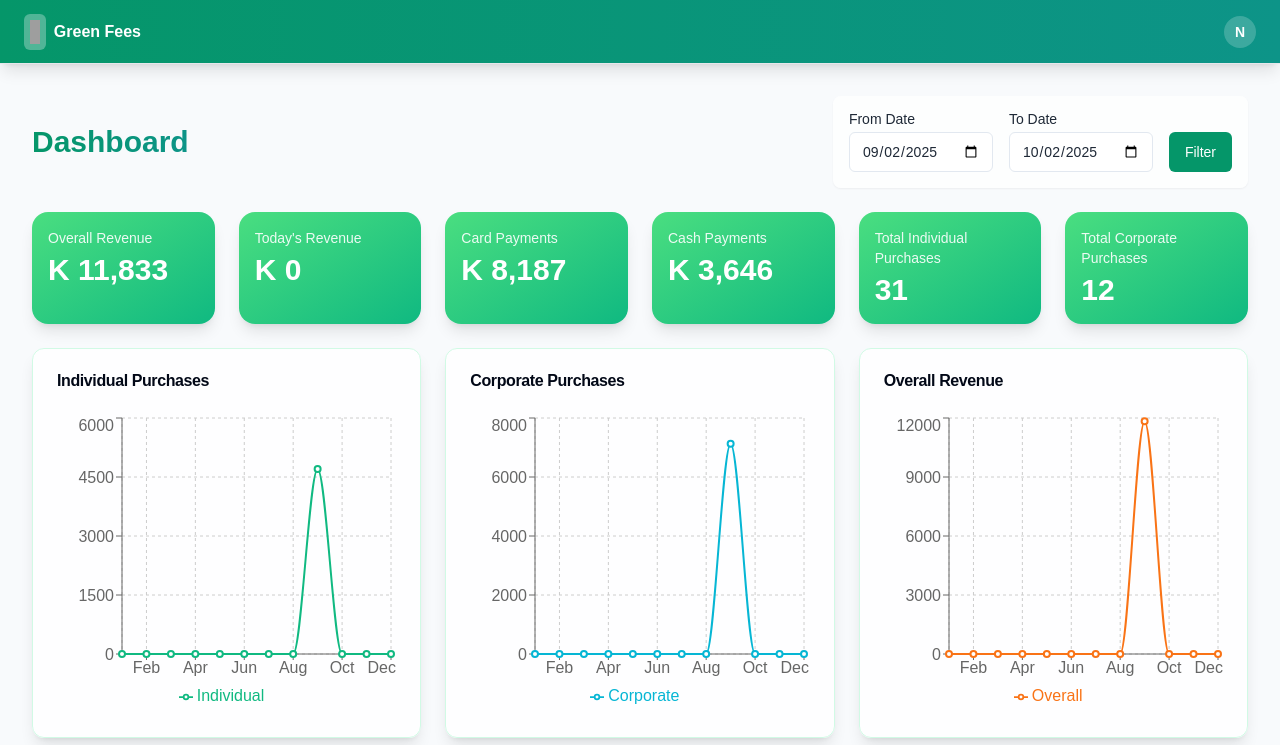
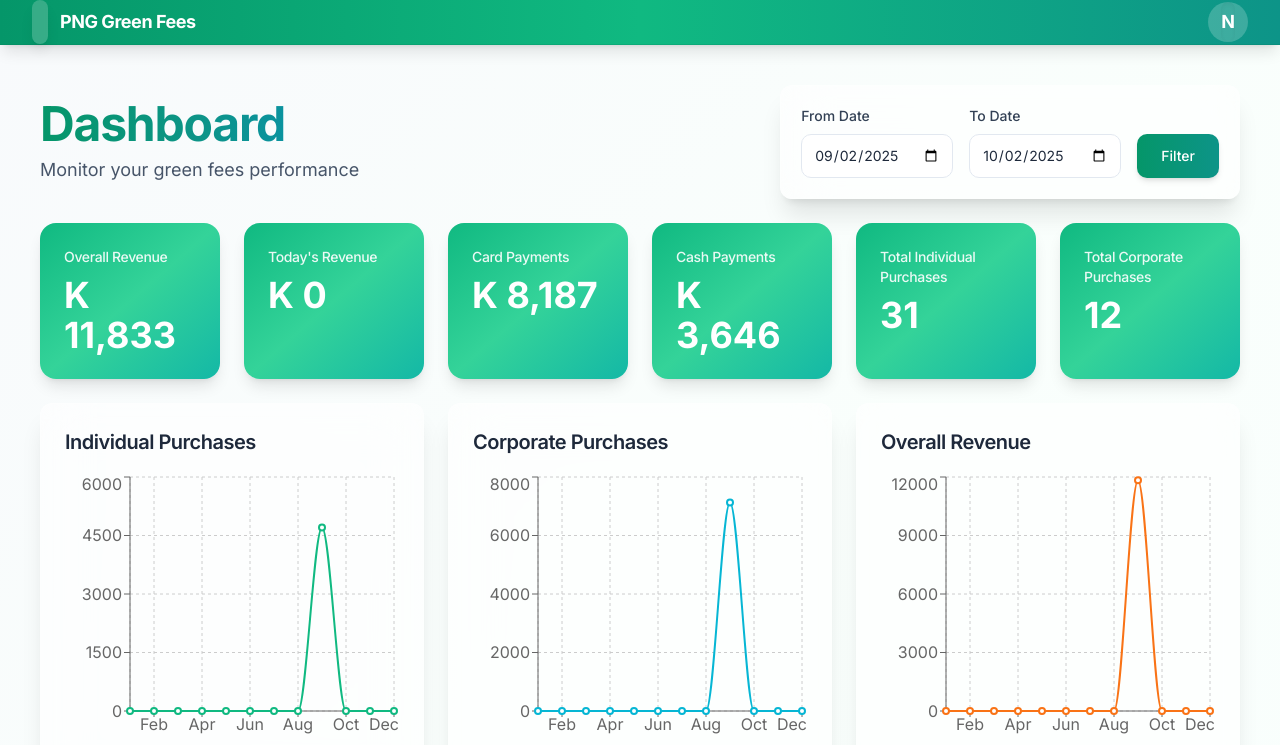
Before and after one commit to nnik2709/greenpay, a React (Vite) app: page / in a window 1280 px wide. Shown: the top 745 px of the page. Built offline with nearby package versions, Linux system fonts and the light colour scheme; sample sign-in values are in the browser's storage; grey boxes are pictures that could not be loaded.

Commit message:
Updated index.css

```diff
--- a/src/components/Header.jsx
+++ b/src/components/Header.jsx
@@ -250,14 +250,15 @@ const Header = () => {
     logout
   } = useAuth();
   const userNavItems = navItemsByRole[user?.role] || [];
-  return <header className="sticky top-0 z-50 flex h-16 items-center gap-4 border-b bg-gradient-to-r from-emerald-600 to-teal-600 px-4 md:px-6 shadow-lg">
-      <div className="flex items-center gap-2 font-semibold text-white">
-        <motion.div whileHover={{
-        rotate: 15
-      }} className="bg-white/30 p-1.5 rounded-md">
-          <img src="https://png-data.sprep.org/themes/custom/inform_png/logo.png" alt="Logo" className="h-6 w-6" />
+  return <header className="sticky top-0 z-50 flex h-18 items-center gap-4 border-b border-emerald-700/20 bg-gradient-to-r from-emerald-600 via-emerald-500 to-teal-600 px-6 md:px-8 shadow-lg backdrop-blur-sm">
+      <div className="flex items-center gap-3 font-bold text-white">
+        <motion.div
+          whileHover={{ rotate: 12, scale: 1.05 }}
+          transition={{ type: "spring", stiffness: 300 }}
+          className="bg-white/20 p-2 rounded-xl shadow-lg backdrop-blur-sm">
+          <img src="https://png-data.sprep.org/themes/custom/inform_png/logo.png" alt="Logo" className="h-7 w-7" />
         </motion.div>
-        <span className="hidden md:inline-block whitespace-nowrap">Green Fees</span>
+        <span className="hidden md:inline-block whitespace-nowrap text-lg tracking-tight">PNG Green Fees</span>
       </div>
 
       <div className="flex w-full items-center gap-4 md:ml-auto md:gap-2 lg:gap-4">
@@ -266,8 +267,8 @@ const Header = () => {
         </div>
         <DropdownMenu>
           <DropdownMenuTrigger asChild>
-            <Button variant="ghost" className="relative h-8 w-8 rounded-full bg-white/20 hover:bg-white/30">
-              <div className="w-8 h-8 rounded-full flex items-center justify-center font-bold text-white">
+            <Button variant="ghost" className="relative h-10 w-10 rounded-full bg-white/20 hover:bg-white/30 transition-all hover:scale-105">
+              <div className="w-10 h-10 rounded-full flex items-center justify-center font-bold text-white text-lg shadow-inner">
                 {user?.email.charAt(0).toUpperCase()}
               </div>
             </Button>
@@ -284,7 +285,7 @@ const Header = () => {
               </DropdownMenuItem>
             </DropdownMenuGroup>
             <DropdownMenuSeparator />
-            <DropdownMenuItem onClick={logout}>
+            <DropdownMenuItem onClick={logout} className="text-red-600 focus:text-red-700 focus:bg-red-50">
               <LogOut className="mr-2 h-4 w-4" />
               <span>Log out</span>
             </DropdownMenuItem>
--- a/src/components/MainLayout.jsx
+++ b/src/components/MainLayout.jsx
@@ -8,7 +8,7 @@ const MainLayout = () => {
   return (
     <div className="flex min-h-screen w-full flex-col">
       <Header />
-      <main className="flex flex-1 flex-col gap-4 p-4 md:gap-8 md:p-8 bg-slate-50">
+      <main className="flex flex-1 flex-col gap-6 p-6 md:gap-10 md:p-10 min-h-screen">
         <AnimatePresence mode="wait">
           <Outlet location={location} key={location.pathname} />
         </AnimatePresence>
--- a/src/index.css
+++ b/src/index.css
@@ -1,12 +1,8 @@
+@import url('https://fonts.googleapis.com/css2?family=Inter:wght@300;400;500;600;700;800&display=swap');
 
 @tailwind base;
 @tailwind components;
 @tailwind utilities;
-
-body {
-  @apply bg-emerald-50 text-gray-800;
-  font-family: 'DM Sans', sans-serif;
-}
 
 @layer base {
   :root {
@@ -29,6 +25,65 @@ body {
     --border: 214.3 31.8% 91.4%;
     --input: 214.3 31.8% 91.4%;
     --ring: 160 84% 39%;
-    --radius: 0.5rem;
+    --radius: 0.75rem;
+  }
+
+  * {
+    @apply border-border;
+  }
+
+  body {
+    @apply bg-gradient-to-br from-slate-50 via-emerald-50/30 to-teal-50/40 text-slate-800;
+    font-family: 'Inter', -apple-system, BlinkMacSystemFont, 'Segoe UI', system-ui, sans-serif;
+    font-feature-settings: 'cv11', 'ss01';
+    line-height: 1.6;
+    -webkit-font-smoothing: antialiased;
+    -moz-osx-font-smoothing: grayscale;
+  }
+
+  h1, h2, h3, h4, h5, h6 {
+    @apply font-semibold tracking-tight;
+    line-height: 1.2;
+  }
+
+  h1 {
+    @apply text-3xl md:text-4xl lg:text-5xl;
+  }
+
+  h2 {
+    @apply text-2xl md:text-3xl lg:text-4xl;
+  }
+
+  h3 {
+    @apply text-xl md:text-2xl;
   }
 }
+
+@layer utilities {
+  .text-balance {
+    text-wrap: balance;
+  }
+
+  .animate-in {
+    animation: animateIn 0.3s ease-out;
+  }
+
+  @keyframes animateIn {
+    from {
+      opacity: 0;
+      transform: translateY(10px);
+    }
+    to {
+      opacity: 1;
+      transform: translateY(0);
+    }
+  }
+
+  .glass-effect {
+    @apply bg-white/60 backdrop-blur-xl border border-white/20 shadow-xl;
+  }
+
+  .card-hover {
+    @apply transition-all duration-300 hover:shadow-2xl hover:-translate-y-1;
+  }
+}
--- a/src/pages/Dashboard.jsx
+++ b/src/pages/Dashboard.jsx
@@ -24,10 +24,12 @@ const StatCard = ({ title, value, index }) => {
       initial={{ opacity: 0, y: 20 }}
       animate={{ opacity: 1, y: 0 }}
       transition={{ duration: 0.5, delay: index * 0.05 }}
-      className="bg-gradient-to-br from-green-400 to-emerald-500 text-white rounded-2xl p-4 shadow-lg"
+      whileHover={{ y: -4, scale: 1.02 }}
+      className="bg-gradient-to-br from-emerald-500 via-emerald-400 to-teal-500 text-white rounded-2xl p-6 shadow-lg hover:shadow-2xl transition-shadow relative overflow-hidden group"
     >
-      <h3 className="text-sm font-medium mb-1 opacity-90">{title}</h3>
-      <p className="text-3xl font-bold">{value}</p>
+      <div className="absolute inset-0 bg-white/0 group-hover:bg-white/10 transition-colors duration-300" />
+      <h3 className="text-sm font-medium mb-2 opacity-90 relative z-10">{title}</h3>
+      <p className="text-3xl md:text-4xl font-bold relative z-10">{value}</p>
     </motion.div>
   );
 };
@@ -125,20 +127,23 @@ const Dashboard = () => {
       transition={{ duration: 0.5 }}
       className="space-y-6"
     >
-      <div className="flex flex-wrap items-center justify-between gap-4">
-        <h1 className="text-3xl font-bold bg-gradient-to-r from-emerald-600 to-teal-600 bg-clip-text text-transparent">
-          Dashboard
-        </h1>
-        <div className="flex flex-wrap items-end gap-4 bg-white/80 p-4 rounded-lg shadow-sm">
-          <div className="grid gap-1.5">
-            <Label htmlFor="from-date">From Date</Label>
-            <Input id="from-date" type="date" value={fromDate} onChange={e => setFromDate(e.target.value)} className="bg-white" />
+      <div className="flex flex-wrap items-center justify-between gap-6 mb-2">
+        <div>
+          <h1 className="text-4xl md:text-5xl font-bold bg-gradient-to-r from-emerald-600 via-teal-600 to-cyan-600 bg-clip-text text-transparent mb-2">
+            Dashboard
+          </h1>
+          <p className="text-slate-600 text-lg">Monitor your green fees performance</p>
+        </div>
+        <div className="flex flex-wrap items-end gap-4 glass-effect p-5 rounded-xl">
+          <div className="grid gap-2">
+            <Label htmlFor="from-date" className="text-sm font-medium text-slate-700">From Date</Label>
+            <Input id="from-date" type="date" value={fromDate} onChange={e => setFromDate(e.target.value)} className="bg-white border-slate-200 h-11" />
           </div>
-          <div className="grid gap-1.5">
-            <Label htmlFor="to-date">To Date</Label>
-            <Input id="to-date" type="date" value={toDate} onChange={e => setToDate(e.target.value)} className="bg-white" />
+          <div className="grid gap-2">
+            <Label htmlFor="to-date" className="text-sm font-medium text-slate-700">To Date</Label>
+            <Input id="to-date" type="date" value={toDate} onChange={e => setToDate(e.target.value)} className="bg-white border-slate-200 h-11" />
           </div>
-          <Button onClick={handleFilter} className="bg-emerald-600 hover:bg-emerald-700 text-white">Filter</Button>
+          <Button onClick={handleFilter} className="bg-gradient-to-r from-emerald-600 to-teal-600 hover:from-emerald-700 hover:to-teal-700 text-white h-11 px-6 shadow-md hover:shadow-lg transition-all">Filter</Button>
         </div>
       </div>
 
@@ -149,9 +154,9 @@ const Dashboard = () => {
       </div>
 
       <div className="grid grid-cols-1 lg:grid-cols-3 gap-6">
-        <Card className="lg:col-span-1 bg-white/80 backdrop-blur-sm shadow-lg border-emerald-100">
-          <CardHeader>
-            <CardTitle>Individual Purchases</CardTitle>
+        <Card className="lg:col-span-1 glass-effect card-hover border-slate-200">
+          <CardHeader className="pb-4">
+            <CardTitle className="text-xl font-semibold text-slate-800">Individual Purchases</CardTitle>
           </CardHeader>
           <CardContent>
             <ResponsiveContainer width="100%" height={300}>
@@ -166,9 +171,9 @@ const Dashboard = () => {
             </ResponsiveContainer>
           </CardContent>
         </Card>
-        <Card className="lg:col-span-1 bg-white/80 backdrop-blur-sm shadow-lg border-emerald-100">
-          <CardHeader>
-            <CardTitle>Corporate Purchases</CardTitle>
+        <Card className="lg:col-span-1 glass-effect card-hover border-slate-200">
+          <CardHeader className="pb-4">
+            <CardTitle className="text-xl font-semibold text-slate-800">Corporate Purchases</CardTitle>
           </CardHeader>
           <CardContent>
             <ResponsiveContainer width="100%" height={300}>
@@ -183,9 +188,9 @@ const Dashboard = () => {
             </ResponsiveContainer>
           </CardContent>
         </Card>
-        <Card className="lg:col-span-1 bg-white/80 backdrop-blur-sm shadow-lg border-emerald-100">
-          <CardHeader>
-            <CardTitle>Overall Revenue</CardTitle>
+        <Card className="lg:col-span-1 glass-effect card-hover border-slate-200">
+          <CardHeader className="pb-4">
+            <CardTitle className="text-xl font-semibold text-slate-800">Overall Revenue</CardTitle>
           </CardHeader>
           <CardContent>
             <ResponsiveContainer width="100%" height={300}>
@@ -202,9 +207,9 @@ const Dashboard = () => {
         </Card>
       </div>
 
-      <Card className="bg-white/80 backdrop-blur-sm shadow-lg border-emerald-100">
-        <CardHeader>
-          <CardTitle>Revenue by Nationality (Kina)</CardTitle>
+      <Card className="glass-effect card-hover border-slate-200">
+        <CardHeader className="pb-4">
+          <CardTitle className="text-xl font-semibold text-slate-800">Revenue by Nationality (Kina)</CardTitle>
         </CardHeader>
         <CardContent>
           <ResponsiveContainer width="100%" height={400}>
--- a/src/pages/Login.jsx
+++ b/src/pages/Login.jsx
@@ -37,34 +37,47 @@ const Login = () => {
   };
 
   return (
-    <div className="flex items-center justify-center min-h-screen p-4 bg-emerald-50/50">
+    <div className="flex items-center justify-center min-h-screen p-4 bg-gradient-to-br from-slate-50 via-emerald-50/40 to-teal-50/50 relative overflow-hidden">
+      <div className="absolute inset-0 bg-[radial-gradient(circle_at_50%_120%,rgba(16,185,129,0.1),rgba(255,255,255,0))]" />
+      <div className="absolute inset-0 bg-[radial-gradient(circle_at_80%_20%,rgba(6,182,212,0.1),rgba(255,255,255,0))]" />
       <motion.div
         initial={{ opacity: 0, y: -50 }}
         animate={{ opacity: 1, y: 0 }}
-        transition={{ duration: 0.5 }}
-        className="w-full max-w-md"
+        transition={{ duration: 0.6, type: "spring", stiffness: 100 }}
+        className="w-full max-w-md relative z-10"
       >
-        <div className="text-center mb-8">
-          <div className="inline-block bg-gradient-to-br from-emerald-400 via-teal-500 to-cyan-600 p-3 rounded-2xl shadow-xl mb-4 transform rotate-3 hover:rotate-0 transition-transform duration-300">
-             <img alt="Green Fees Logo" className="w-20 h-20 object-contain" src="https://images.unsplash.com/photo-1596394723541-3555aa6b843a" />
-          </div>
-          <h1 className="text-3xl md:whitespace-nowrap font-bold bg-gradient-to-r from-emerald-600 to-teal-600 bg-clip-text text-transparent">
-            Green Fees System
+        <div className="text-center mb-10">
+          <motion.div
+            initial={{ scale: 0, rotate: -180 }}
+            animate={{ scale: 1, rotate: 0 }}
+            transition={{ duration: 0.6, type: "spring", stiffness: 120, delay: 0.1 }}
+            whileHover={{ scale: 1.05, rotate: 5 }}
+            className="inline-block bg-gradient-to-br from-emerald-500 via-teal-500 to-cyan-600 p-4 rounded-3xl shadow-2xl mb-6"
+          >
+             <img alt="Green Fees Logo" className="w-24 h-24 object-contain" src="https://images.unsplash.com/photo-1596394723541-3555aa6b843a" />
+          </motion.div>
+          <h1 className="text-4xl md:text-5xl md:whitespace-nowrap font-bold bg-gradient-to-r from-emerald-600 via-teal-600 to-cyan-600 bg-clip-text text-transparent mb-3">
+            PNG Green Fees
           </h1>
-          <p className="text-slate-500">Please sign in to continue</p>
+          <p className="text-slate-600 text-lg">Welcome back! Please sign in to continue</p>
         </div>
 
-        <div className="bg-white/80 backdrop-blur-sm rounded-2xl p-8 shadow-lg border border-emerald-100">
-          <form onSubmit={handleSubmit} className="space-y-6">
+        <motion.div
+          initial={{ opacity: 0, scale: 0.95 }}
+          animate={{ opacity: 1, scale: 1 }}
+          transition={{ duration: 0.5, delay: 0.2 }}
+          className="glass-effect rounded-3xl p-10 shadow-2xl"
+        >
+          <form onSubmit={handleSubmit} className="space-y-7">
             <div className="space-y-2">
-              <Label htmlFor="email">Email Address</Label>
+              <Label htmlFor="email" className="text-sm font-medium text-slate-700">Email Address</Label>
               <div className="relative">
-                <Mail className="absolute left-3 top-1/2 -translate-y-1/2 text-slate-400 w-5 h-5" />
+                <Mail className="absolute left-4 top-1/2 -translate-y-1/2 text-slate-400 w-5 h-5" />
                 <Input
                   id="email"
                   type="email"
                   placeholder="e.g., admin@example.com"
-                  className="pl-10 h-12 border-emerald-200"
+                  className="pl-12 h-14 text-base border-slate-200 focus:border-emerald-500 focus:ring-2 focus:ring-emerald-200 transition-all"
                   value={email}
                   onChange={(e) => setEmail(e.target.value)}
                   required
@@ -73,14 +86,14 @@ const Login = () => {
               </div>
             </div>
             <div className="space-y-2">
-              <Label htmlFor="password">Password</Label>
+              <Label htmlFor="password" className="text-sm font-medium text-slate-700">Password</Label>
               <div className="relative">
-                <Lock className="absolute left-3 top-1/2 -translate-y-1/2 text-slate-400 w-5 h-5" />
+                <Lock className="absolute left-4 top-1/2 -translate-y-1/2 text-slate-400 w-5 h-5" />
                 <Input
                   id="password"
                   type="password"
                   placeholder="Enter your password"
-                  className="pl-10 h-12 border-emerald-200"
+                  className="pl-12 h-14 text-base border-slate-200 focus:border-emerald-500 focus:ring-2 focus:ring-emerald-200 transition-all"
                   value={password}
                   onChange={(e) => setPassword(e.target.value)}
                   required
@@ -89,24 +102,36 @@ const Login = () => {
               </div>
             </div>
 
+            <motion.div whileHover={{ scale: loading ? 1 : 1.02 }} whileTap={{ scale: loading ? 1 : 0.98 }}>
               <Button
                 type="submit"
                 size="lg"
-              className="w-full h-12 text-lg bg-gradient-to-r from-emerald-500 to-teal-600 text-white shadow-lg hover:shadow-xl transition-all flex items-center gap-2"
+                className="w-full h-14 text-lg font-semibold bg-gradient-to-r from-emerald-600 via-emerald-500 to-teal-600 text-white shadow-lg hover:shadow-2xl transition-all flex items-center justify-center gap-3"
                 disabled={loading}
               >
-              {loading ? 'Signing In...' : (
+                {loading ? (
+                  <div className="flex items-center gap-2">
+                    <div className="w-5 h-5 border-2 border-white/30 border-t-white rounded-full animate-spin" />
+                    Signing In...
+                  </div>
+                ) : (
                   <>
                     <LogIn className="w-5 h-5" />
                     Sign In
                   </>
                 )}
               </Button>
+            </motion.div>
           </form>
-        </div>
-        <div className="mt-6 text-center text-sm text-slate-500">
+        </motion.div>
+        <motion.div
+          initial={{ opacity: 0 }}
+          animate={{ opacity: 1 }}
+          transition={{ delay: 0.5 }}
+          className="mt-8 text-center text-sm text-slate-500"
+        >
           <p>© 2025 Eywa Systems. All rights reserved.</p>
-        </div>
+        </motion.div>
       </motion.div>
     </div>
   );
```
Also changed, not shown: src/pages/Passports.jsx (+42 -29 lines). Lines whose indentation alone changed are shown as unchanged.
